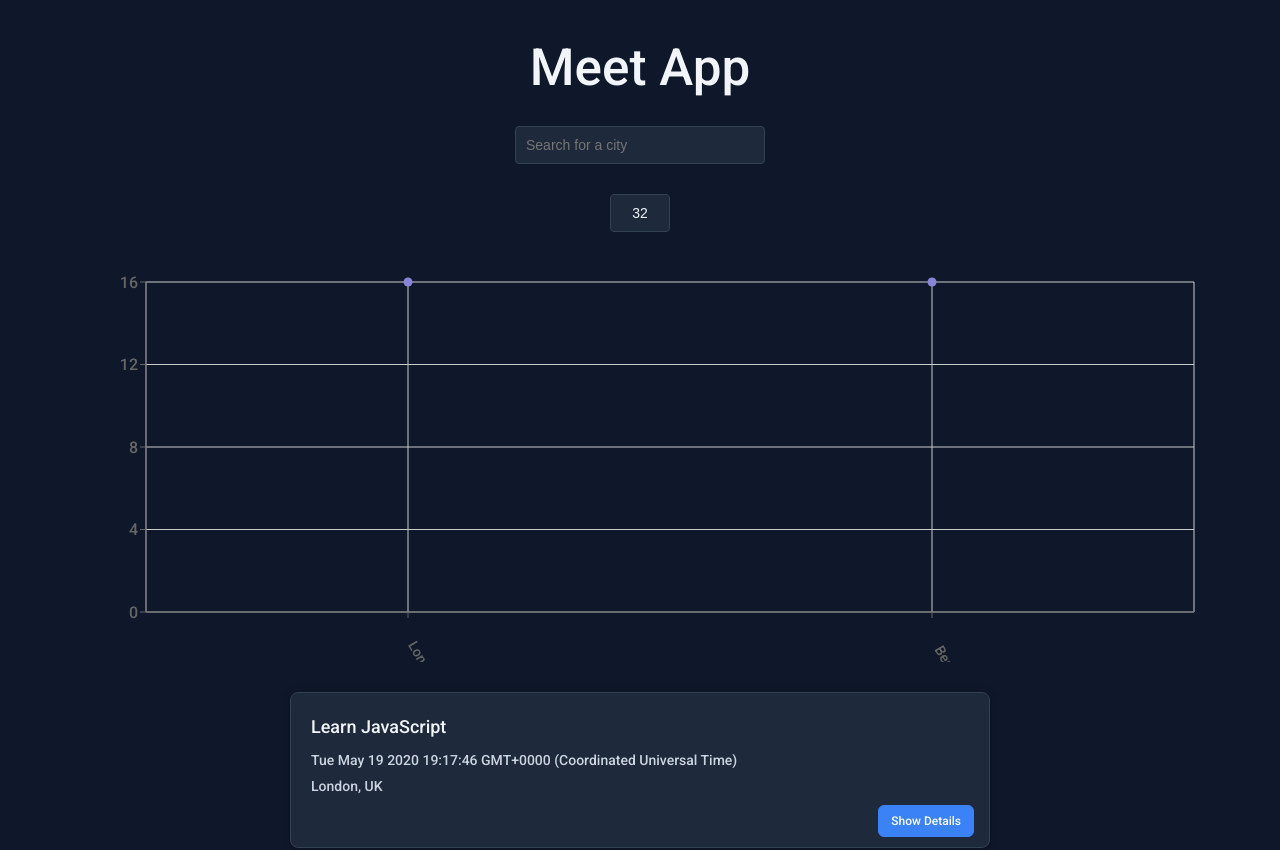
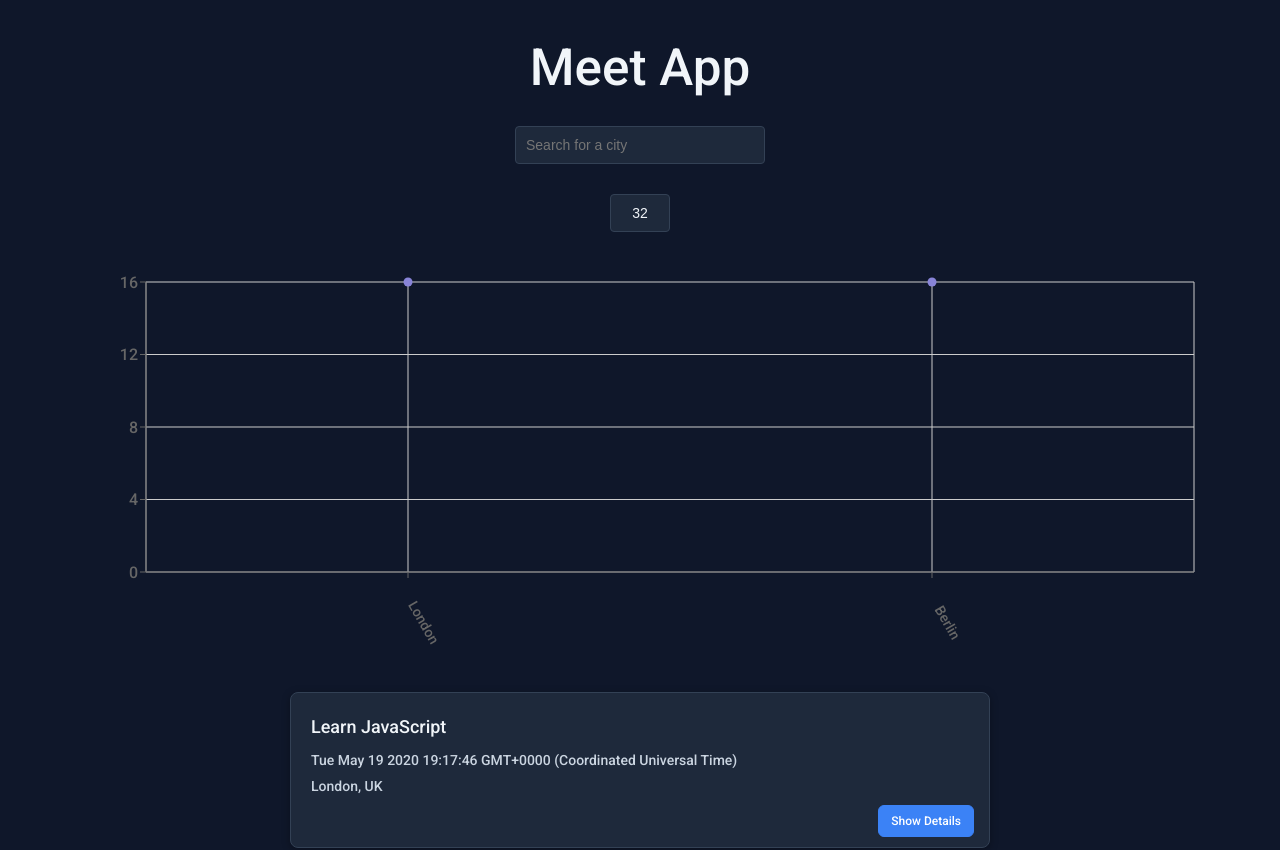
Before and after one commit to Jonnits/meet, a React (Vite) app: page / in a window 1280 px wide. Shown: the top 850 px of the page. Built offline with nearby package versions, Linux system fonts and the light colour scheme; what atatus-spa would draw is missing.

Commit message:
Adjusted CityEventsChart sizing to fit all screen sizes

```diff
--- a/src/components/CityEventsChart.jsx
+++ b/src/components/CityEventsChart.jsx
@@ -18,7 +18,7 @@
   const getData = () => {
     const data = allLocations.map((location) => {
       const count = events.filter((event) => event.location === location).length
-      const city = location.split(', ')[0]
+      const city = location.split((/, | - /))[0]
       return { city, count };
     })
     return data;
@@ -30,7 +30,7 @@
         margin={{
           top: 20,
           right: 20,
-          bottom: 20,
+          bottom: 60,
           left: 20,
         }}
       >
```
